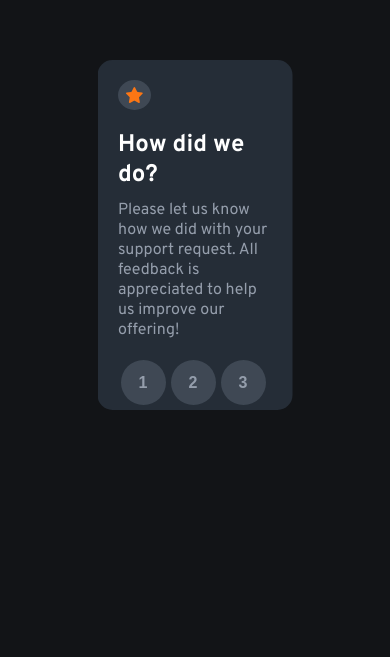
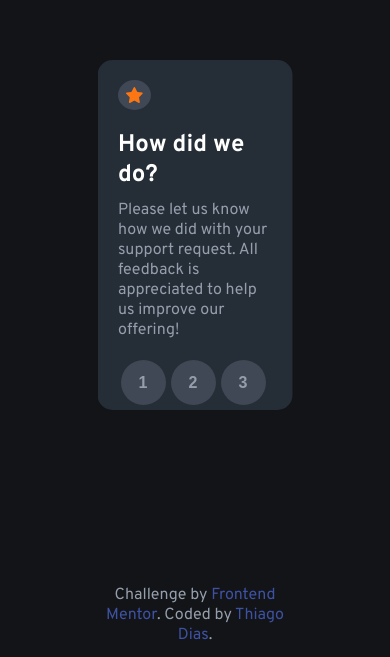
Before and after one commit to thiagopdias/Interactive-Rating-Component-Main, a plain HTML site: page index.html in a window 390 px wide. Shown: the part 187-844 px from the top of the page. Drawn offline with Linux system fonts and the light colour scheme.

Commit message:
correção de bug no footer

```diff
--- a/css/style.css
+++ b/css/style.css
@@ -226,10 +226,6 @@ p.paragraph-end {
     img.thank-you {
         max-width: 100px;
     }
-
-    .attribution {
-        margin-top: 190px;
-    }
 }
 
 
```
